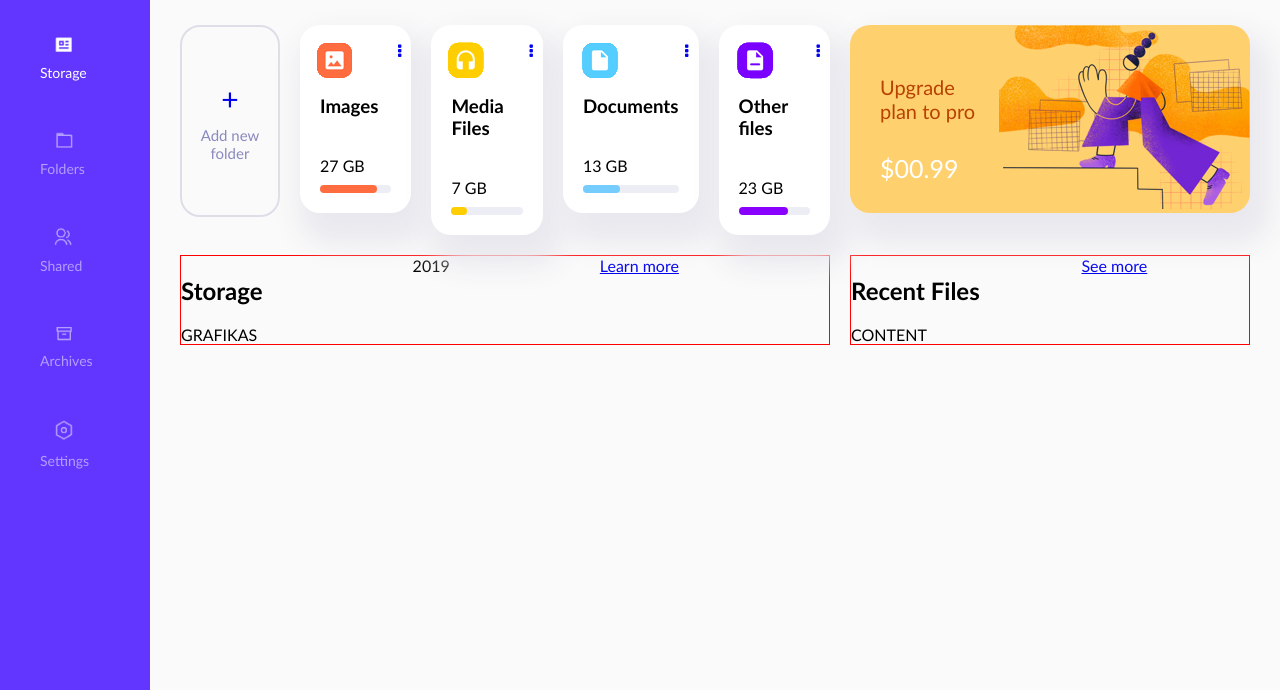
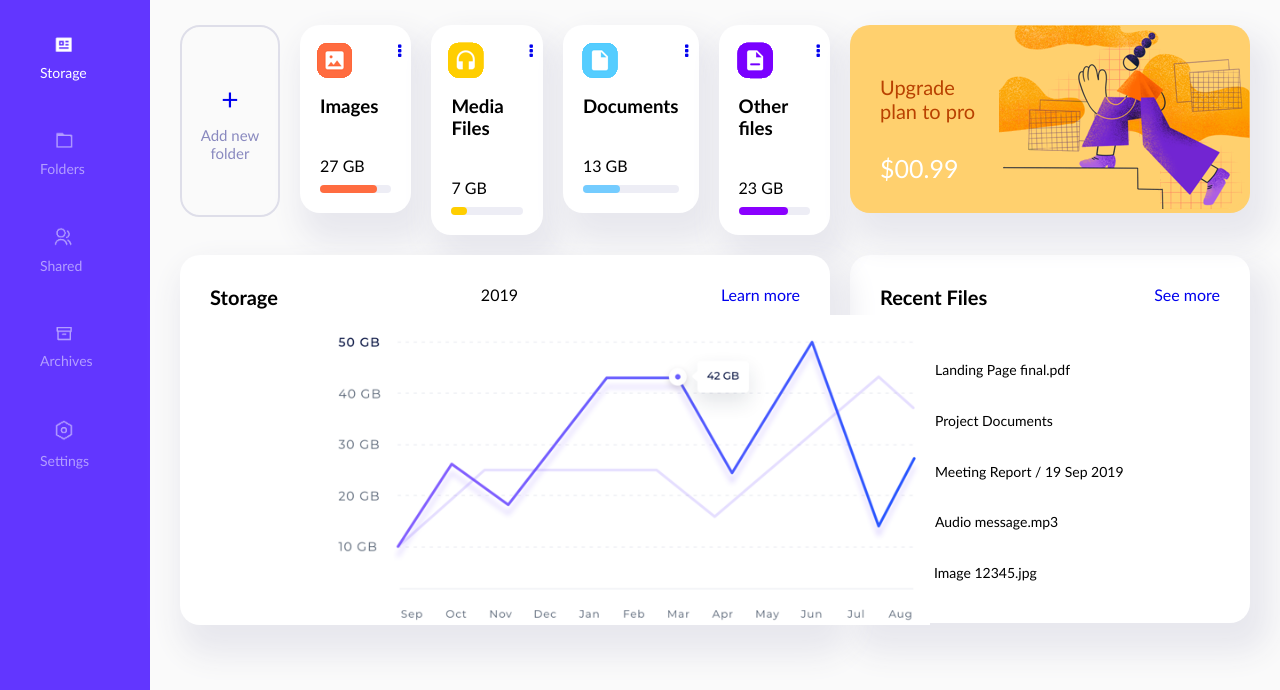
Before and after one commit to Mnde81/cloud, a website: page index.html in a window 1280 px wide. Shown: the part 110-800 px from the top of the page. Drawn offline with Linux system fonts and the light colour scheme.

Commit message:
updated file

```diff
--- a/css/main.css
+++ b/css/main.css
@@ -5,7 +5,6 @@
 body {
     display: grid;
     grid-template-columns: 150px 1fr;
-
     margin: 0;
     min-height: 100vh;
     font-family: 'Trebuchet MS', 'Lucida Sans Unicode', 'Lucida Grande', 'Lucida Sans', Arial, sans-serif
@@ -65,12 +64,12 @@ main {
 
 .storage {
     grid-area: storage;
-    border: 1px solid red;
+    box-shadow: 10px 20px 30px 10px rgba(232, 232, 238, 1.0);
 }
 
 .recent-files {
     grid-area: recent-files;
-    border: 1px solid red;
+    box-shadow: 10px 20px 30px 10px rgba(232, 232, 238, 1.0);
 }
 
 .block1 {
@@ -84,7 +83,6 @@ main {
     border-radius: 20px;
     border: 2px solid #DEDEE9;
     color: #8989BF;
-
 }
 
 .block2 {
@@ -105,13 +103,24 @@ main {
 }
 
 .block4 {
-    display: grid;
-    grid-template-columns: auto auto auto;
+    display: flex;
+    justify-content: space-between;
+    align-items: start;
+    height: 370px;
+    background-color: white;
+    border-radius: 20px;
+    padding: 30px;
+    position: relative;
 }
 
 .block5 {
-    display: grid;
-    grid-template-columns: auto auto;
+    display: flex;
+    flex-direction: column;
+    gap: 20px;
+    background-color: white;
+    border-radius: 20px;
+    padding: 30px;
+
 }
 
 .block1 > a {
@@ -148,8 +157,6 @@ main {
     top: 15px;
     left: 15px;
 }
-
-
 
 .progress-bar {
     display: flex;
@@ -220,3 +227,52 @@ main {
     top: 0px;
     right: 0px;
 }
+
+.block4 > p {
+    font-size: 20px;
+    font-weight: bold;
+    margin-top: 0;
+}
+
+
+.chart {
+    position: absolute;
+    bottom: 0px;
+    left: 150px;
+    width: 600px;
+}
+
+.link2 {
+    text-decoration: none;
+}
+
+.block5 > p {
+    font-size: 20px;
+    font-weight: bold;
+    margin-top: 0;
+}
+
+.recent-div {
+    display: flex;
+    justify-content: space-between;
+    /* align-items: start; */
+}
+
+.recent-div > p {
+    font-size: 20px;
+    font-weight: bold;
+    margin-top: 0;
+}
+
+.recent-list {
+    display: flex;
+    flex-direction: column;
+    gap: 10px;
+    font-size: 14px;
+}
+
+.recent-list-1 {
+    display: flex;
+    align-items: center;
+    gap: 15px;
+}
--- a/index.html
+++ b/index.html
@@ -107,16 +107,39 @@
         </section>
 
         <section class="block4 storage">
-            <h2>Storage</h2>
+            <p>Storage</p>
             <div class="year">2019</div>
             <a class="link2" href="#">Learn more</a>
-            <div>GRAFIKAS</div>
+            <img class="chart" src="./img/chart.png" alt="Chart">
         </section>
 
         <section class="block5 recent-files">
-            <h2>Recent Files</h2>
-            <a class="link2" href="#">See more</a>
-            <div>CONTENT</div>
+            <div class="recent-div">
+                <p>Recent Files</p>
+                <a class="link2" href="#">See more</a>
+            </div>
+            <div class="recent-list">
+                <div class="recent-list-1">
+                    <img src="./img/recent-files-icon-1.png" alt="">
+                    <div>Landing Page final.pdf</div>
+                </div>
+                <div class="recent-list-1">
+                    <img src="./img/recent-files-icon-1.png" alt="">
+                     <div>Project Documents</div>
+                </div>
+                <div class="recent-list-1">
+                    <img src="./img/recent-files-icon-1.png" alt="">
+                    <div>Meeting Report / 19 Sep 2019</div>
+                </div>
+                <div class="recent-list-1">
+                    <img src="./img/recent-files-icon-2.png" alt="">
+                     <div>Audio message.mp3</div>
+                </div>
+                <div class="recent-list-1">
+                    <img src="./img/recent-files-icon-3.png" alt="">
+                     <div>Image 12345.jpg</div>
+                </div>
+           </div>
         </section>
 
     </main>
```
Also changed, not shown: img/chart.png (added), img/recent-files-icon-1.png (added), img/recent-files-icon-2.png (added), img/recent-files-icon-3.png (added).
